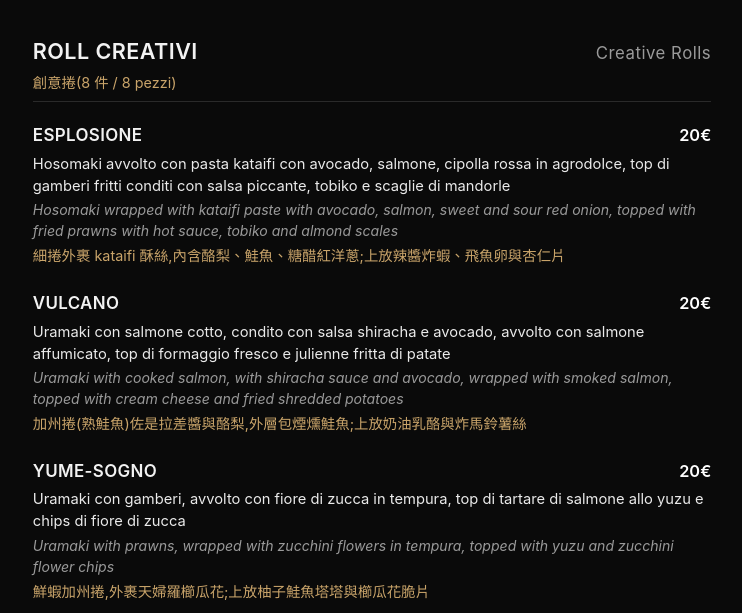
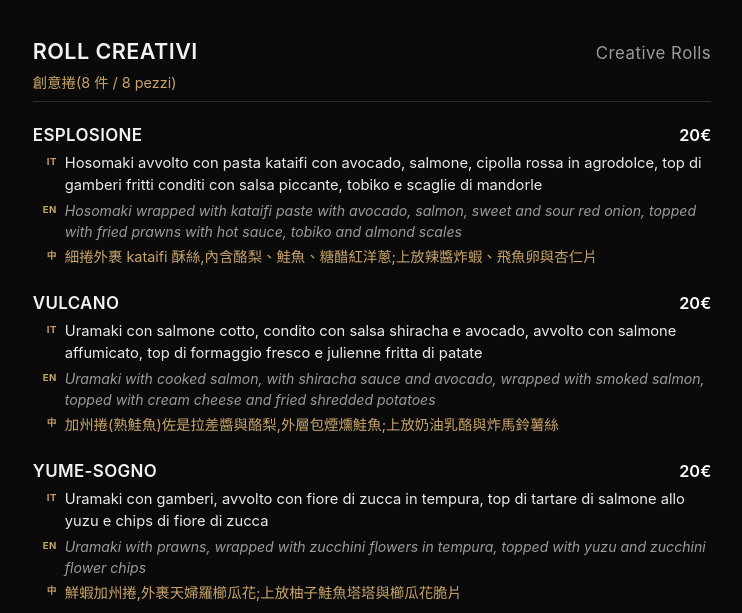
Before and after one commit to mikematw0316-labbot/tora-menu, a plain HTML site: page index.html in a window 1280 px wide. Shown: the part 187-800 px from the top of the page, without its empty margins (268-1010 px from the left). Drawn offline with Linux system fonts and the light colour scheme.

Commit message:
unify: Italian→English→Chinese order with language labels

```diff
--- a/index.html
+++ b/index.html
@@ -38,9 +38,11 @@
   .item .row{display:flex; align-items:baseline; justify-content:space-between; gap:.8rem}
   .item .name{font-size:1.06rem; font-weight:600; letter-spacing:.02em}
   .item .price{font-size:1.02rem; font-weight:600; color:var(--price); white-space:nowrap}
-  .item .it{color:var(--it); font-size:.92rem; margin-top:.25rem}
-  .item .en{color:var(--en); font-size:.88rem; font-style:italic; margin-top:.15rem}
-  .item .zh{color:var(--zh); font-size:.9rem; margin-top:.25rem}
+  .item .ln{display:flex; gap:.5rem; margin-top:.22rem}
+  .item .lang{flex:0 0 auto; width:1.5rem; font-size:.6rem; font-weight:700; letter-spacing:.05em; color:var(--zh); padding-top:.18rem; text-align:right}
+  .item .it{color:var(--it); font-size:.92rem}
+  .item .en{color:var(--en); font-size:.88rem; font-style:italic}
+  .item .zh{color:var(--zh); font-size:.9rem}
 
   footer{margin-top:3rem; padding-top:1.3rem; border-top:1px solid var(--line); color:var(--en); font-size:.78rem; text-align:center; line-height:1.8}
 </style>
@@ -120,13 +122,13 @@ const MENU = [
     zh:"牛菲力切片炒時蔬,以豆豉醬與中式豆瓣辣椒大火快炒"},
  ]},
  {it:"TEMAKI", en:"Temaki", zh:"手捲", cols:2, items:[
-   {name:"SALMONE E AVOCADO", price:"8€", en:"Salmon and avocado", zh:"鮭魚酪梨"},
-   {name:"TONNO PICCANTE", price:"9€", en:"Spicy Tuna", zh:"辣鮪魚"},
-   {name:"TONNO E AVOCADO", price:"9€", en:"Tuna and avocado", zh:"鮪魚酪梨"},
+   {name:"SALMONE E AVOCADO", price:"8€", it:"Salmone e avocado", en:"Salmon and avocado", zh:"鮭魚酪梨"},
+   {name:"TONNO PICCANTE", price:"9€", it:"Tonno piccante", en:"Spicy Tuna", zh:"辣鮪魚"},
+   {name:"TONNO E AVOCADO", price:"9€", it:"Tonno e avocado", en:"Tuna and avocado", zh:"鮪魚酪梨"},
    {name:"TEMPURA", price:"8€", it:"Tempura di gamberi, maionese e salsa teriyaki", en:"Shrimp tempura, mayo & teriyaki sauce", zh:"天婦羅炸蝦、美乃滋與照燒醬"},
-   {name:"CALIFORNIA", price:"7€", zh:"加州手捲"},
-   {name:"SALMONE PICCANTE", price:"8€", en:"Salmon Spicy", zh:"辣鮭魚"},
-   {name:"ANGUILLA E CETRIOLI", price:"9€", en:"Eel and cucumber", zh:"鰻魚小黃瓜"},
+   {name:"CALIFORNIA", price:"7€", it:"California", en:"California roll", zh:"加州手捲"},
+   {name:"SALMONE PICCANTE", price:"8€", it:"Salmone piccante", en:"Salmon Spicy", zh:"辣鮭魚"},
+   {name:"ANGUILLA E CETRIOLI", price:"9€", it:"Anguilla e cetrioli", en:"Eel and cucumber", zh:"鰻魚小黃瓜"},
  ]},
  {it:"SASHIMI", en:"Sashimi", zh:"生魚片(5 件 / 5 pezzi)", cols:2, items:[
    {name:"IKA", price:"7€", it:"Calamaro", en:"Squid", zh:"花枝 / 魷魚"},
@@ -143,9 +145,9 @@ const MENU = [
 function itemHTML(x){
   return `<div class="item">
     <div class="row"><span class="name">${x.name}</span><span class="price">${x.price}</span></div>
-    ${x.it?`<div class="it">${x.it}</div>`:""}
-    ${x.en?`<div class="en">${x.en}</div>`:""}
-    ${x.zh?`<div class="zh">${x.zh}</div>`:""}
+    ${x.it?`<div class="ln"><span class="lang">IT</span><span class="it">${x.it}</span></div>`:""}
+    ${x.en?`<div class="ln"><span class="lang">EN</span><span class="en">${x.en}</span></div>`:""}
+    ${x.zh?`<div class="ln"><span class="lang">中</span><span class="zh">${x.zh}</span></div>`:""}
   </div>`;
 }
 document.getElementById("menu").innerHTML = MENU.map(sec=>`
```
